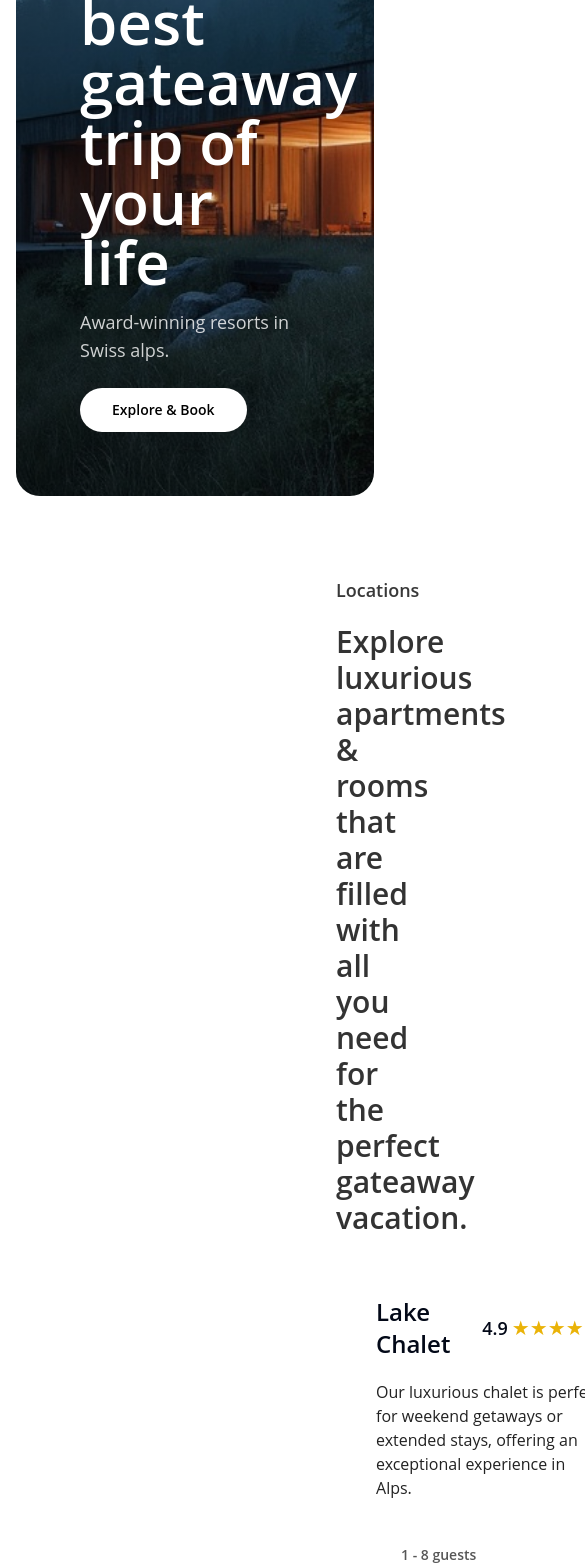
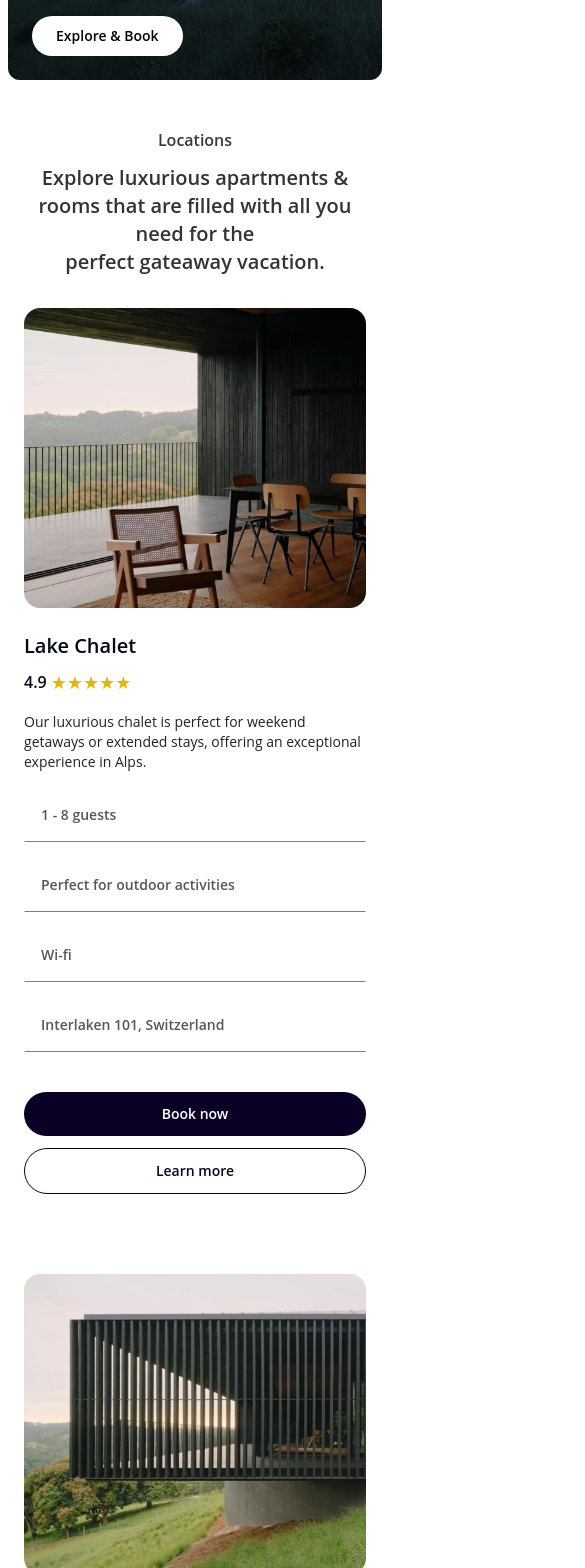
Before and after one commit to hendrckks/bnb, a React app: page / in a window 390 px wide. Shown: the part 432-2000 px from the top of the page, 585 px wide, since content can reach past the window. Built offline with nearby package versions, Linux system fonts and the light colour scheme; no server answers; the HTML template or start-up script is replaced by a standard one.

Commit message:
add: about section

```diff
--- a/src/app/pages/Home.tsx
+++ b/src/app/pages/Home.tsx
@@ -2,31 +2,30 @@ import Locations from "../../components/home sections/Locations";
 
 const Home = () => {
   return (
-    <div className="min-h-screen w-full px-4 py-8">
+    <div className="min-h-screen w-full px-2 sm:px-4 py-4 sm:py-8">
       <div
-        className="w-full max-w-[1700px] mx-auto rounded-3xl overflow-hidden relative h-[800px] bg-cover bg-center"
+        className="w-full max-w-[1700px] mx-auto rounded-xl sm:rounded-3xl overflow-hidden relative h-[400px] sm:h-[600px] md:h-[800px] bg-cover bg-center"
         style={{
           backgroundImage: `url('/background1.jpg')`,
         }}
       >
         <div className="absolute inset-0 bg-gradient-to-r from-black/30 to-transparent">
-          <div className="p-16 h-full flex flex-col justify-end">
-            <h1 className="text-white text-6xl font-semibold mb-4">
+          <div className="p-6 sm:p-12 md:p-16 h-full flex flex-col justify-end">
+            <h1 className="text-white text-3xl sm:text-4xl md:text-5xl lg:text-6xl font-semibold mb-2 sm:mb-4">
               Book the best gateaway
-              <br />
+              <br className="hidden sm:block" />
               trip of your life
             </h1>
-            <p className="text-white/80 text-lg mb-6">
+            <p className="text-white/80 text-base sm:text-lg mb-4 sm:mb-6">
               Award-winning resorts in Swiss alps.
             </p>
-            <button className="bg-white text-black font-semibold text-sm px-8 py-3 rounded-full w-fit hover:bg-white/90 transition-colors">
+            <button className="bg-white text-black font-semibold text-sm px-6 sm:px-8 py-2.5 sm:py-3 rounded-full w-fit hover:bg-white/90 transition-colors">
               Explore & Book
             </button>
           </div>
         </div>
       </div>
       <Locations />
-      {/* <AboutSection /> */}
     </div>
   );
 };
--- a/src/components/Navbar/Navbar.tsx
+++ b/src/components/Navbar/Navbar.tsx
@@ -1,4 +1,3 @@
-// Navbar.tsx
 import { useState, useEffect } from "react";
 import { Link } from "react-router-dom";
 import { motion } from "framer-motion";
@@ -26,16 +25,20 @@ const Navbar = () => {
       initial={{ height: 100 }}
       animate={{ height: isScrolled ? (searchExpanded ? 96 : 80) : 100 }}
       transition={{ duration: 0.3, ease: "easeInOut" }}
-      className="fixed top-0 left-0 right-0 z-50  backdrop-blur-sm bg-white"
+      className="fixed top-0 left-0 right-0 z-50 backdrop-blur-sm bg-white"
     >
-      <LargeContainer className="h-full mx-auto flex items-center justify-between">
+      <LargeContainer className="h-full mx-auto flex items-center justify-between px-4 md:px-6">
         <motion.div layout className="flex-shrink-0">
           <Link to="/" className="block">
-            <img src="/ventos (2).png" className="h-5 w-auto" alt="Ventos Logo" />
+            <img
+              src="/ventos (2).png"
+              className="h-4 md:h-5 w-auto"
+              alt="Ventos Logo"
+            />
           </Link>
         </motion.div>
 
-        <motion.div layout className="flex-1 flex justify-center px-4">
+        <motion.div layout className="flex-1 flex justify-center px-2 md:px-4">
           <AnimatedSearch
             forceCollapsed={isScrolled}
             onExpandChange={setSearchExpanded}
--- a/src/components/home sections/FeaturedLocations.tsx
+++ b/src/components/home sections/FeaturedLocations.tsx
@@ -1,105 +1,115 @@
+import AboutSection from "./AboutSection";
+
 const FeaturedLocations = () => {
   return (
-    <div className="flex flex-col gap-20">
+    <div className="flex flex-col gap-10 md:gap-20">
       {/* First Location */}
-      <div className="flex max-h-[650px] w-full gap-10 py-10 h-full">
-        <div className="flex-1">
+      <div className="flex flex-col md:flex-row max-h-full md:max-h-[650px] w-full md:gap-10 py-5 md:py-10 h-full">
+        <div className="flex-1 mb-6 md:mb-0">
           <img
-            className="rounded-3xl w-full h-full object-cover"
+            className="rounded-2xl md:rounded-3xl w-full h-[300px] md:h-full object-cover"
             src="/featured1.jpg"
             alt="Lake Chalet"
           />
         </div>
-        <div className="flex flex-col gap-5 flex-1">
-          <div className="flex items-center gap-8">
-            <p className="text-2xl font-semibold">Lake Chalet</p>
+        <div className="flex flex-col gap-4 md:gap-5 flex-1">
+          <div className="flex flex-col sm:flex-row sm:items-center gap-2 sm:gap-8">
+            <p className="text-xl md:text-2xl font-semibold">Lake Chalet</p>
             <div className="flex items-center gap-1">
-              <span className="text-lg font-semibold">4.9</span>
+              <span className="text-base md:text-lg font-semibold">4.9</span>
               <div className="flex">
                 {"★★★★★".split("").map((star, i) => (
-                  <span key={i} className="text-yellow-500 text-xl">
+                  <span key={i} className="text-yellow-500 text-lg md:text-xl">
                     {star}
                   </span>
                 ))}
               </div>
             </div>
           </div>
-          <p className="w-full text-base text-[#222222]">
+          <p className="w-full text-sm md:text-base text-[#222222]">
             Our luxurious chalet is perfect for weekend getaways or extended
             stays, offering an exceptional experience in Alps.
           </p>
-          <div className="border border-b-black/50 border-transparent text-[#575757] font-semibold p-6 text-sm">
+          <div className="border border-b-black/50 border-transparent text-[#575757] font-semibold p-4 md:p-6 text-sm">
             1 - 8 guests
           </div>
-          <div className="border border-b-black/50 border-transparent text-[#575757] font-semibold p-6 text-sm">
+          <div className="border border-b-black/50 border-transparent text-[#575757] font-semibold p-4 md:p-6 text-sm">
             Perfect for outdoor activities
           </div>
-          <div className="border border-b-black/50 border-transparent text-[#575757] font-semibold p-6 text-sm">
+          <div className="border border-b-black/50 border-transparent text-[#575757] font-semibold p-4 md:p-6 text-sm">
             Wi-fi
           </div>
-          <div className="border border-b-black/50 border-transparent text-[#575757] font-semibold p-6 text-sm">
+          <div className="border border-b-black/50 border-transparent text-[#575757] font-semibold p-4 md:p-6 text-sm">
             Interlaken 101, Switzerland
           </div>
-          <div className="flex gap-4 mt-10">
-            <button className="bg-[#0a0026] py-4 px-8 rounded-full text-white font-semibold text-sm">
+          <div className="flex flex-col sm:flex-row gap-3 sm:gap-4 mt-6 md:mt-10">
+            <button className="w-full sm:w-auto bg-[#0a0026] py-3 md:py-4 px-6 md:px-8 rounded-full text-white font-semibold text-sm">
               Book now
             </button>
-            <button className="border border-[#0a0026] py-4 px-8 rounded-full text-[#0a0026] font-semibold text-sm">
+            <button className="w-full sm:w-auto border border-[#0a0026] py-3 md:py-4 px-6 md:px-8 rounded-full text-[#0a0026] font-semibold text-sm">
               Learn more
             </button>
           </div>
         </div>
       </div>
 
-      {/* Second Location (Mirrored) */}
-      <div className="flex max-h-[650px] w-full gap-10 py-10 h-full">
-        <div className="flex flex-col gap-5 flex-1">
-          <div className="flex items-center gap-8">
-            <p className="text-2xl font-semibold">Mountain Chalet</p>
+      {/* Second Location */}
+      <div className="flex flex-col md:flex-row max-h-full md:max-h-[650px] w-full md:gap-10 py-5 md:py-10 h-full">
+        <div className="flex-1 mb-6 md:mb-0 md:hidden">
+          <img
+            className="rounded-2xl md:rounded-3xl w-full h-[300px] md:h-full object-cover"
+            src="/featured2.jpg"
+            alt="Mountain Chalet"
+          />
+        </div>
+        <div className="flex flex-col gap-4 md:gap-5 flex-1">
+          <div className="flex flex-col sm:flex-row sm:items-center gap-2 sm:gap-8">
+            <p className="text-xl md:text-2xl font-semibold">Mountain Chalet</p>
             <div className="flex items-center gap-1">
-              <span className="text-lg font-semibold">4.8</span>
+              <span className="text-base md:text-lg font-semibold">4.8</span>
               <div className="flex">
                 {"★★★★★".split("").map((star, i) => (
-                  <span key={i} className="text-yellow-500 text-xl">
+                  <span key={i} className="text-yellow-500 text-lg md:text-xl">
                     {star}
                   </span>
                 ))}
               </div>
             </div>
           </div>
-          <p className="w-full text-base text-[#222222]">
+          <p className="w-full text-sm md:text-base text-[#222222]">
             Mountain Chalet offers the ideal retreat for weekend getaways or
             extended vacations, immersing you in the beauty of Switzerland.
           </p>
-          <div className="border border-b-black/50 border-transparent text-[#575757] font-semibold p-6 text-sm">
+          <div className="border border-b-black/50 border-transparent text-[#575757] font-semibold p-4 md:p-6 text-sm">
             1 - 4 guests
           </div>
-          <div className="border border-b-black/50 border-transparent text-[#575757] font-semibold p-6 text-sm">
+          <div className="border border-b-black/50 border-transparent text-[#575757] font-semibold p-4 md:p-6 text-sm">
             Breakfast included
           </div>
-          <div className="border border-b-black/50 border-transparent text-[#575757] font-semibold p-6 text-sm">
+          <div className="border border-b-black/50 border-transparent text-[#575757] font-semibold p-4 md:p-6 text-sm">
             Wi-fi
           </div>
-          <div className="border border-b-black/50 border-transparent text-[#575757] font-semibold p-6 text-sm">
+          <div className="border border-b-black/50 border-transparent text-[#575757] font-semibold p-4 md:p-6 text-sm">
             Interlaken 102, Switzerland
           </div>
-          <div className="flex gap-4 mt-10">
-            <button className="bg-[#0a0026] py-4 px-8 rounded-full text-white font-semibold text-sm">
+          <div className="flex flex-col sm:flex-row gap-3 sm:gap-4 mt-6 md:mt-10">
+            <button className="w-full sm:w-auto bg-[#0a0026] py-3 md:py-4 px-6 md:px-8 rounded-full text-white font-semibold text-sm">
               Book now
             </button>
-            <button className="border border-[#0a0026] py-4 px-8 rounded-full text-[#0a0026] font-semibold text-sm">
+            <button className="w-full sm:w-auto border border-[#0a0026] py-3 md:py-4 px-6 md:px-8 rounded-full text-[#0a0026] font-semibold text-sm">
               Learn more
             </button>
           </div>
         </div>
-        <div className="flex-1">
+        <div className="flex-1 hidden md:block">
           <img
-            className="rounded-3xl w-full h-full object-cover"
+            className="rounded-2xl md:rounded-3xl w-full h-full object-cover"
             src="/featured2.jpg"
             alt="Mountain Chalet"
           />
         </div>
       </div>
+      <AboutSection />
     </div>
   );
 };
--- a/src/components/home sections/Locations.tsx
+++ b/src/components/home sections/Locations.tsx
@@ -3,15 +3,20 @@ import FeaturedLocations from "./FeaturedLocations";
 
 const Locations = () => {
   return (
-    <LargeContainer className="py-10 min-h-screen">
-      <div className="py-10 px-80">
-        <h2 className="text-lg font-semibold text-[#222222]/90">Locations</h2>
-        <p className="text-3xl py-5 text-black/80 font-semibold">
-          Explore luxurious apartments & <br />
-          rooms that are filled with all you need for <br />
-          the perfect gateaway vacation.
-        </p>
-        <FeaturedLocations />
+    <LargeContainer className="py-6 sm:py-10 min-h-screen">
+      <div className="py-6 sm:py-10 px-4 sm:px-8 md:px-12 lg:px-16 xl:px-24 2xl:px-80 max-w-[1700px] mx-auto flex flex-col items-center sm:items-start">
+        <div className="w-full text-center sm:text-left">
+          <h2 className="text-base sm:text-lg font-semibold text-[#222222]/90">
+            Locations
+          </h2>
+          <p className="text-xl sm:text-2xl md:text-3xl py-3 sm:py-5 text-black/80 font-semibold max-w-3xl">
+            Explore luxurious apartments & <br /> rooms that are filled with all
+            you need for the <br /> perfect gateaway vacation.
+          </p>
+        </div>
+        <div className="w-full">
+          <FeaturedLocations />
+        </div>
       </div>
     </LargeContainer>
   );
```
Also changed, not shown: src/components/home sections/AboutSection.tsx (+101 -1 lines), public/About.jpg (added).
